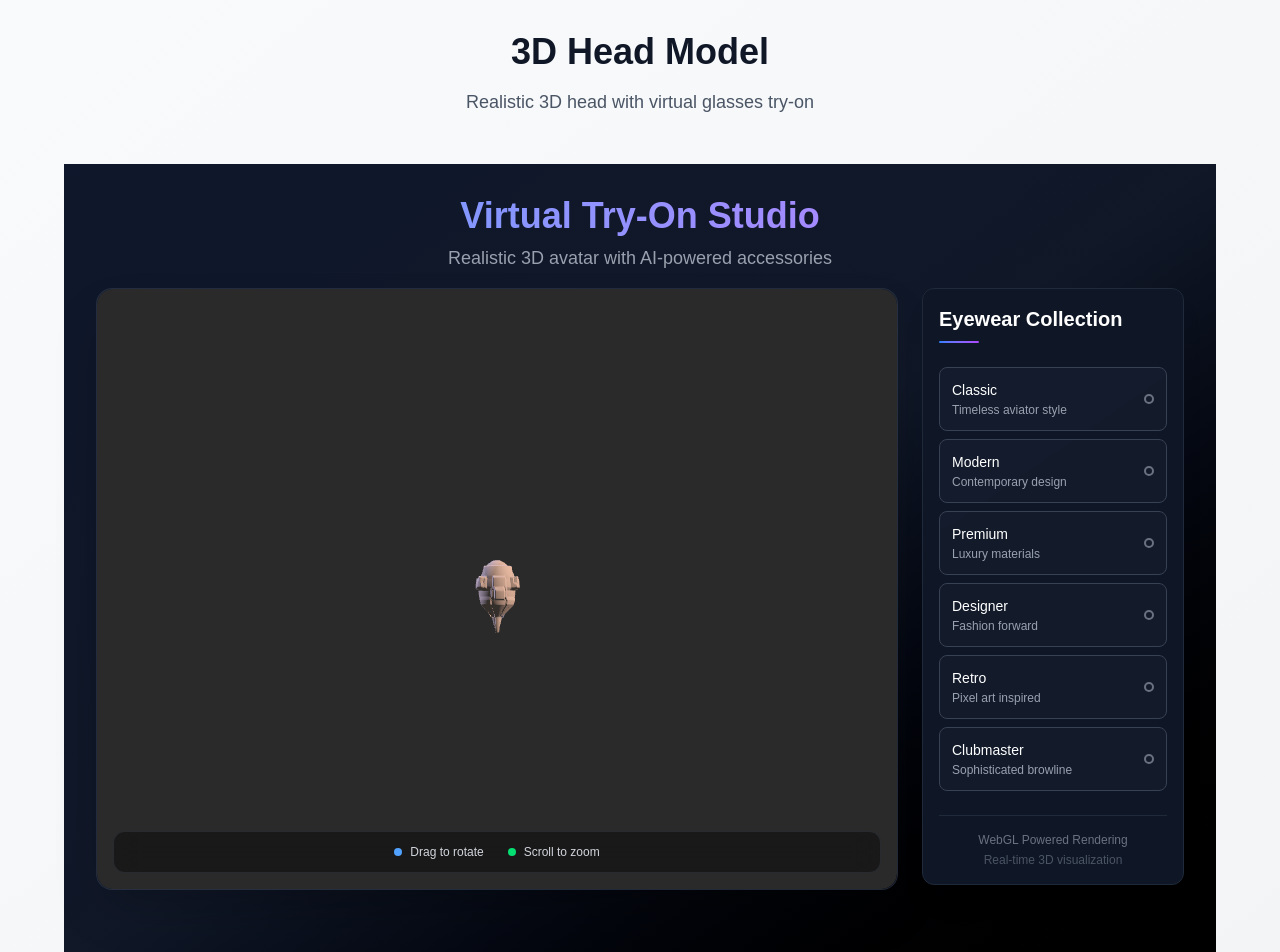
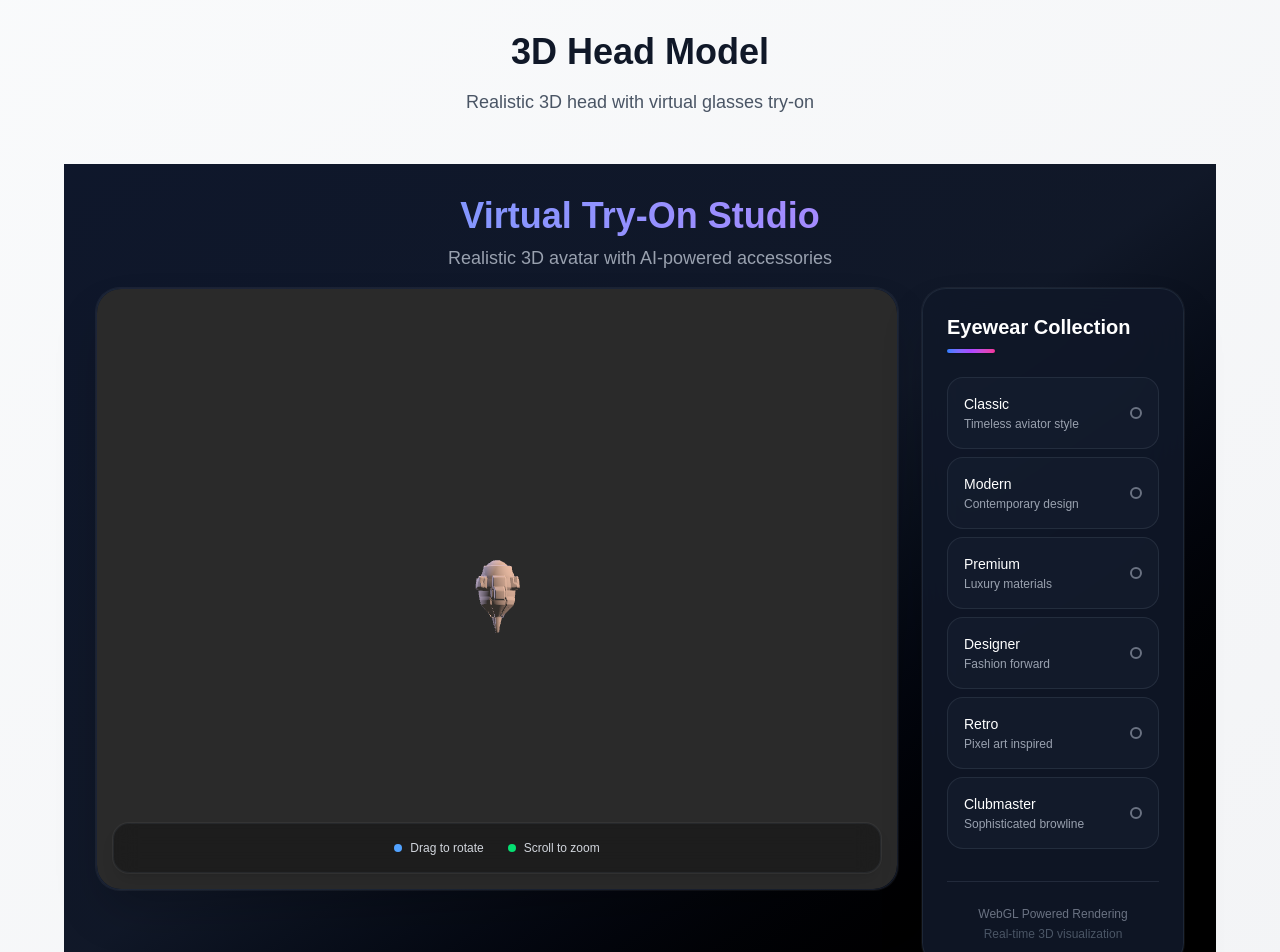
Before and after one commit to erfanansari/face-recognition, a Next.js app: page / in a window 1280 px wide. Shown: the top 952 px of the page. Built offline with nearby package versions, Linux system fonts and the light colour scheme; no server answers.

Commit message:
chore: improve ui

```diff
--- a/app/layout.tsx
+++ b/app/layout.tsx
@@ -1,20 +1,9 @@
 import type { Metadata } from "next";
-import { Geist, Geist_Mono } from "next/font/google";
 import "./globals.css";
 
-const geistSans = Geist({
-  variable: "--font-geist-sans",
-  subsets: ["latin"],
-});
-
-const geistMono = Geist_Mono({
-  variable: "--font-geist-mono",
-  subsets: ["latin"],
-});
-
 export const metadata: Metadata = {
-  title: "3D Face Avatar Creator",
-  description: "Create interactive 3D avatars from photos and try on virtual glasses",
+  title: "Virtual Try-On Studio",
+  description: "Realistic 3D head model with virtual glasses try-on",
 };
 
 export default function RootLayout({
@@ -24,9 +13,7 @@ export default function RootLayout({
 }>) {
   return (
     <html lang="en">
-      <body
-        className={`${geistSans.variable} ${geistMono.variable} antialiased`}
-      >
+      <body className="antialiased font-sans">
         {children}
       </body>
     </html>
--- a/components/AvatarViewer.tsx
+++ b/components/AvatarViewer.tsx
@@ -10,10 +10,10 @@ import { FaceAvatar } from '@/lib/faceAvatar';
 export default function AvatarViewer() {
   const gender = 'male'; // Default to male
   const canvasRef = useRef<HTMLCanvasElement>(null);
-  const sceneRef = useRef<THREE.Scene>(null);
-  const rendererRef = useRef<THREE.WebGLRenderer>(null);
-  const avatarRef = useRef<THREE.Object3D>(null);
-  const faceAvatarRef = useRef<FaceAvatar>(null);
+  const sceneRef = useRef<THREE.Scene | null>(null);
+  const rendererRef = useRef<THREE.WebGLRenderer | null>(null);
+  const avatarRef = useRef<THREE.Object3D | null>(null);
+  const faceAvatarRef = useRef<FaceAvatar | null>(null);
   const [isLoading, setIsLoading] = useState(true);
   const [loadingProgress, setLoadingProgress] = useState(0);
   const [error, setError] = useState<string | null>(null);
@@ -76,7 +76,7 @@ export default function AvatarViewer() {
           await loadRealisticHead(scene);
         } catch (error) {
           console.log('Primary model failed, using FaceAvatar fallback', error);
-          await faceAvatarRef.current.createAvatar(gender);
+          await faceAvatarRef.current?.createAvatar(gender);
         }
 
         // Add orbit controls
@@ -233,11 +233,7 @@ export default function AvatarViewer() {
   };
 
   const handleGlassesSelect = async (glassesType: string) => {
-    console.log('Glasses clicked:', glassesType);
-    if (!sceneRef.current) {
-      console.log('Scene not available');
-      return;
-    }
+    if (!sceneRef.current) return;
 
     // Remove current glasses
     if (currentGlassesObject) {
@@ -309,12 +305,12 @@ export default function AvatarViewer() {
 
         {/* 3D Viewport - Main Focus */}
         <div className="flex-1 relative">
-          <div className="bg-gradient-to-br from-gray-800/50 to-gray-900/50 backdrop-blur-xl rounded-2xl border border-gray-700/50 shadow-2xl overflow-hidden">
+          <div className="bg-gradient-to-br from-gray-800/40 to-gray-900/60 backdrop-blur-xl rounded-3xl border border-gray-700/30 shadow-2xl overflow-hidden ring-1 ring-white/5">
 
             {/* Error State */}
             {error && (
               <div className="absolute top-4 left-4 right-4 z-20">
-                <div className="bg-red-500/10 border border-red-500/20 rounded-xl p-4 backdrop-blur-sm">
+                <div className="bg-red-500/10 border border-red-500/20 rounded-2xl p-4 backdrop-blur-md shadow-lg">
                   <p className="text-red-400 text-center">{error}</p>
                 </div>
               </div>
@@ -349,14 +345,14 @@ export default function AvatarViewer() {
             {/* 3D Canvas */}
             <canvas
               ref={canvasRef}
-              className="w-full rounded-2xl"
+              className="w-full rounded-3xl"
               style={{ height: '70vh', minHeight: '500px' }}
             />
 
             {/* Controls Overlay */}
             {!isLoading && !error && (
               <div className="absolute bottom-4 left-4 right-4">
-                <div className="bg-black/40 backdrop-blur-md rounded-xl p-3 border border-gray-600/30">
+                <div className="bg-black/30 backdrop-blur-md rounded-2xl p-4 border border-gray-600/20 shadow-lg ring-1 ring-white/5">
                   <div className="flex items-center justify-center gap-6 text-xs text-gray-300">
                     <div className="flex items-center gap-2">
                       <div className="w-2 h-2 bg-blue-400 rounded-full"></div>
@@ -376,12 +372,12 @@ export default function AvatarViewer() {
         {/* Accessories Panel */}
         {!isLoading && !error && (
           <div className="lg:w-80">
-            <div className="bg-gray-900/95 backdrop-blur-sm rounded-xl border border-gray-800 shadow-xl p-4 sticky top-8">
+            <div className="bg-gray-900/90 backdrop-blur-xl rounded-3xl border border-gray-700/40 shadow-2xl p-6 sticky top-8 ring-1 ring-white/5">
 
               {/* Panel Header */}
               <div className="mb-6">
                 <h3 className="text-xl font-semibold text-white mb-2">Eyewear Collection</h3>
-                <div className="w-10 h-0.5 bg-gradient-to-r from-blue-500 to-purple-500 rounded-full"></div>
+                <div className="w-12 h-1 bg-gradient-to-r from-blue-500 via-purple-500 to-pink-500 rounded-full shadow-sm"></div>
               </div>
 
               {/* Glasses List */}
@@ -390,10 +386,10 @@ export default function AvatarViewer() {
                   <button
                     key={option.type}
                     onClick={() => handleGlassesSelect(option.type)}
-                    className={`w-full p-3 rounded-lg border transition-all duration-200 text-left group ${
+                    className={`w-full p-4 rounded-2xl border transition-all duration-300 text-left group hover:scale-[1.02] ${
                       selectedGlasses === option.type
-                        ? 'border-blue-500 bg-blue-500/5 shadow-md'
-                        : 'border-gray-700 hover:border-gray-600 bg-gray-800/30 hover:bg-gray-800/50'
+                        ? 'border-blue-500/60 bg-gradient-to-r from-blue-500/10 to-purple-500/10 shadow-lg ring-1 ring-blue-500/20'
+                        : 'border-gray-700/50 hover:border-gray-600/70 bg-gray-800/30 hover:bg-gray-800/50 hover:shadow-md'
                     }`}
                   >
                     <div className="flex items-center justify-between">
@@ -405,13 +401,13 @@ export default function AvatarViewer() {
                           {option.description}
                         </div>
                       </div>
-                      <div className={`w-2.5 h-2.5 rounded-full border-2 transition-colors ${
+                      <div className={`w-3 h-3 rounded-full transition-all duration-300 ${
                         selectedGlasses === option.type
-                          ? 'border-blue-500 bg-blue-500'
-                          : 'border-gray-500 group-hover:border-gray-400'
+                          ? 'bg-gradient-to-r from-blue-500 to-purple-500 shadow-lg scale-110'
+                          : 'border-2 border-gray-500 group-hover:border-gray-400 group-hover:scale-110'
                       }`}>
                         {selectedGlasses === option.type && (
-                          <div className="w-full h-full rounded-full bg-white scale-50"></div>
+                          <div className="w-full h-full rounded-full bg-white/20 animate-pulse"></div>
                         )}
                       </div>
                     </div>
@@ -423,7 +419,7 @@ export default function AvatarViewer() {
               {selectedGlasses && (
                 <button
                   onClick={() => handleGlassesSelect('')}
-                  className="w-full p-2.5 rounded-lg border border-gray-600 bg-gray-800/50 hover:bg-gray-700/50 transition-all duration-200 text-gray-300 hover:text-white"
+                  className="w-full p-3 rounded-2xl border border-red-500/30 bg-gradient-to-r from-red-500/10 to-pink-500/10 hover:from-red-500/20 hover:to-pink-500/20 transition-all duration-300 text-red-400 hover:text-red-300 shadow-lg hover:scale-[1.02] ring-1 ring-red-500/10"
                 >
                   <div className="flex items-center justify-center gap-2">
                     <svg className="w-3.5 h-3.5" fill="none" stroke="currentColor" viewBox="0 0 24 24">
@@ -435,7 +431,7 @@ export default function AvatarViewer() {
               )}
 
               {/* Footer Info */}
-              <div className="mt-6 pt-4 border-t border-gray-800">
+              <div className="mt-8 pt-6 border-t border-gray-700/50">
                 <div className="text-center space-y-1">
                   <p className="text-xs text-gray-500 font-medium">
                     WebGL Powered Rendering
```
